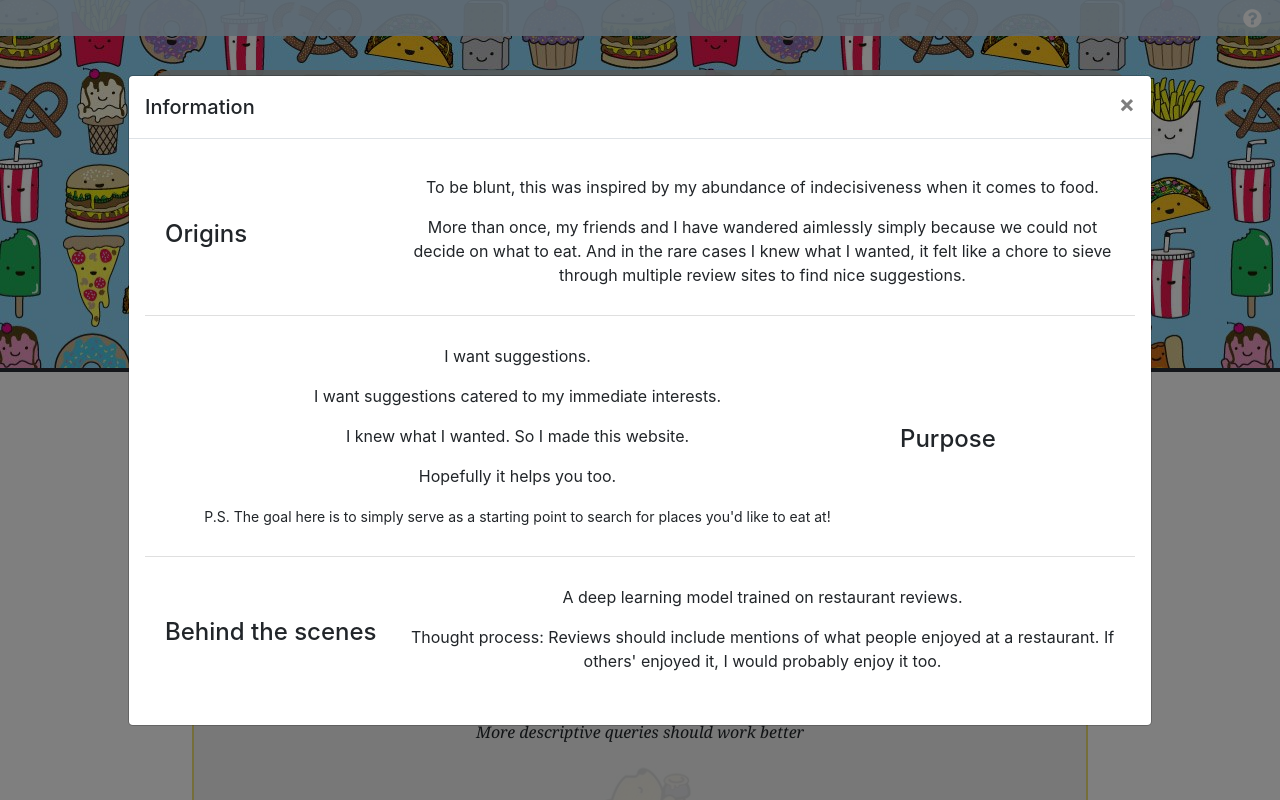
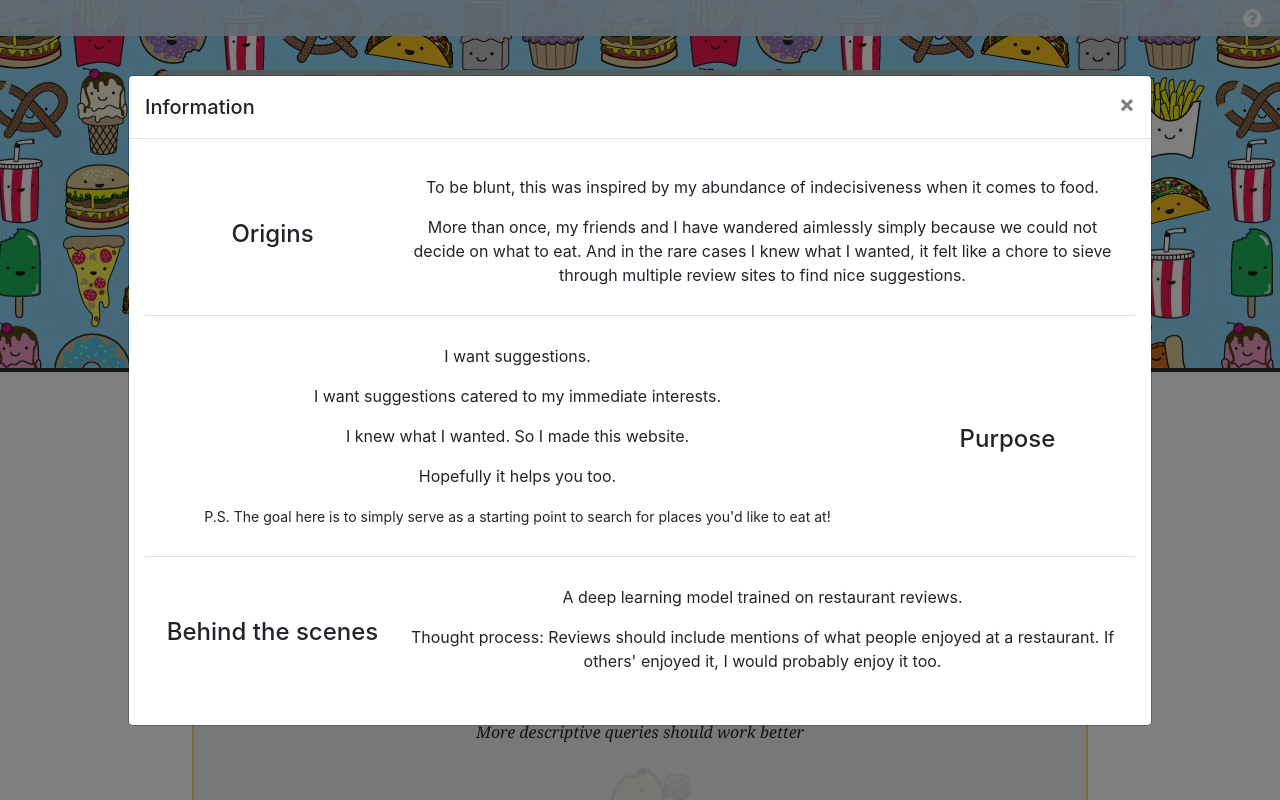
Before and after one commit to xfated/feasta, a React (Create React App) app: page / in a window 1280 px wide. Both pictures are taken after a click on the button 1252 px from the left and 18 px from the top of the page. Shown: the top 800 px of the page. Built offline with nearby package versions, Linux system fonts and the light colour scheme; no server answers.

Commit message:
fixed info modal alignment

```diff
--- a/src/components/Navigation.tsx
+++ b/src/components/Navigation.tsx
@@ -49,7 +49,7 @@ const Navigation = () => {
                     <ListGroup flush>
                         <ListGroupItem key={1} className="mt-2 mb-2">
                             <div className="row flex flex-vertical-center">
-                                <div className="col-12 col-md-3">
+                                <div className="col-12 col-md-3 text-center">
                                     <h4>Origins</h4>
                                 </div>
                                 <div className="col-12 col-md-9 text-center">
@@ -62,7 +62,7 @@ const Navigation = () => {
                         </ListGroupItem>
                         <ListGroupItem key={2} className="mt-2 mb-2">
                             <div className="row flex flex-vertical-center">
-                                <div className="col-12 col-md-3 order-md-2">
+                                <div className="col-12 col-md-3 order-md-2 text-center">
                                     <h4>Purpose</h4>
                                 </div>
                                 <div className="col-12 col-md-9 text-center">
@@ -78,7 +78,7 @@ const Navigation = () => {
                         </ListGroupItem>
                         <ListGroupItem key={3} className="mt-2 mb-2">
                             <div className="row flex flex-vertical-center">
-                                <div className="col-12 col-md-3">
+                                <div className="col-12 col-md-3 text-center">
                                     <h4>Behind the scenes</h4>
                                 </div>
                                 <div className="col-12 col-md-9 text-center">
```
